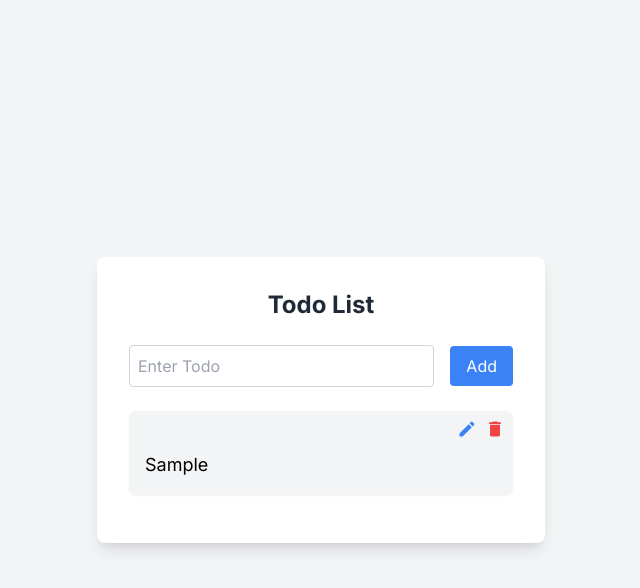
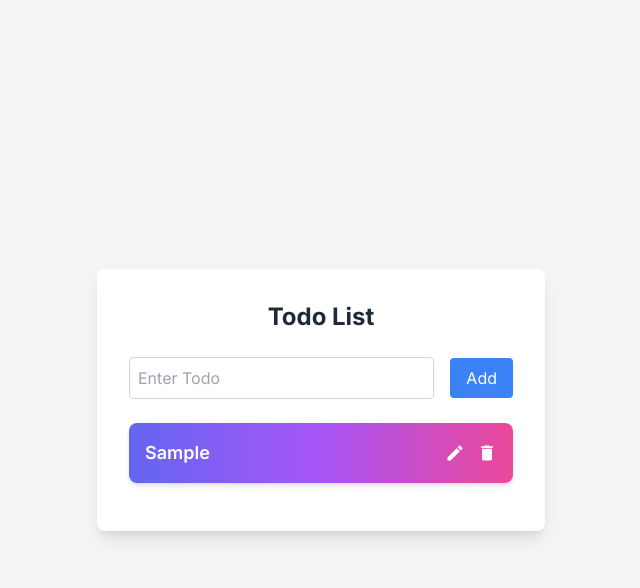
Before and after one commit to NirbhaySingh74/Todo-App-NextJS, a Next.js app: page / in a window 1280 px wide. Both pictures are taken after typing "Sample" into the empty fields and a click on the button "Add". Shown: the top 588 px of the page, without its empty margins (319-959 px from the left). Built offline with nearby package versions, Linux system fonts and the light colour scheme.

Commit message:
todo updated

```diff
--- a/src/components/TodoItem.tsx
+++ b/src/components/TodoItem.tsx
@@ -16,22 +16,22 @@ export default function TodoItem({
   updateTodo,
 }: TodoItemProps) {
   return (
-    <li className="relative bg-gray-100 p-4 mb-4 rounded-lg shadow-sm flex flex-col">
-      <div className="absolute right-2 top-2 flex space-x-2">
+    <li className="flex justify-between items-center bg-gradient-to-r from-indigo-500 via-purple-500 to-pink-500 p-4 mb-4 rounded-lg shadow-md hover:shadow-lg transition-shadow duration-300 text-white">
+      <span className="text-lg font-semibold">{todo}</span>
+      <div className="flex space-x-3">
         <button
-          className="text-blue-500 hover:text-blue-700 transition"
+          className="text-white hover:text-blue-200 transition-transform transform hover:scale-110"
           onClick={() => updateTodo(index)}
         >
           <MdEdit size={20} />
         </button>
         <button
           onClick={() => deleteTodo(index)}
-          className="text-red-500 hover:text-red-700 transition"
+          className="text-white hover:text-red-300 transition-transform transform hover:scale-110"
         >
           <MdDelete size={20} />
         </button>
       </div>
-      <span className="text-lg mt-6">{todo}</span>
     </li>
   );
 }
```
